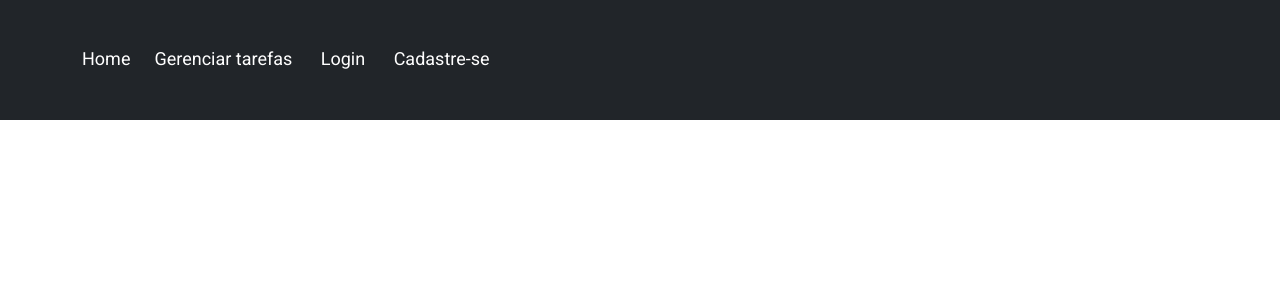
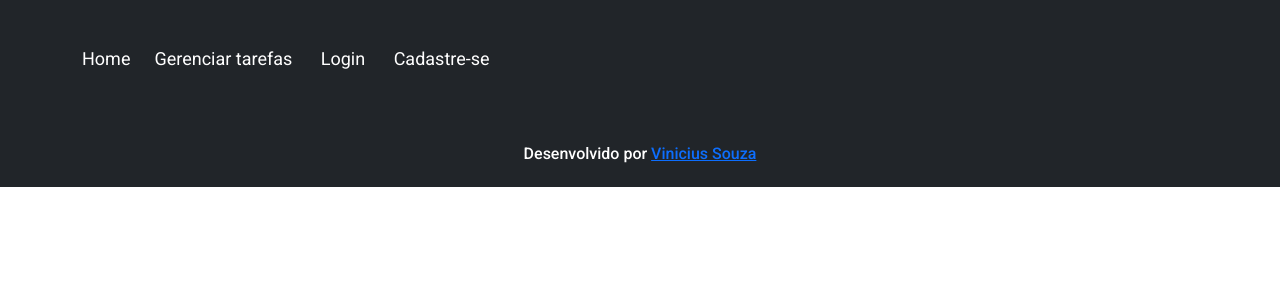
Before and after one commit to ViniciusSSouza23/todolistvue3, a Vue app: page / in a window 1280 px wide. Shown: the top 300 px of the page. Built offline with nearby package versions, Linux system fonts and the light colour scheme.

Commit message:
:construction: init footer

```diff
--- a/src/App.vue
+++ b/src/App.vue
@@ -1,12 +1,15 @@
 <template>
   <header-component />
   <router-view />
+  <footer-component />
 </template>
 <script>
 import HeaderComponent from "@/components/HeaderComponent.vue";
+import FooterComponent from "@/components/FooterComponent.vue";
 export default {
   components: {
     HeaderComponent,
+    FooterComponent,
   },
 };
 </script>
--- /dev/null
+++ b/src/components/FooterComponent.vue
@@ -0,0 +1,14 @@
+<template>
+  <footer class="footer-component bg-dark">
+    <div class="container text-center py-4">
+      <h6 class="mb-0">
+        Desenvolvido por
+        <a
+          target="_blank"
+          href="https://www.linkedin.com/in/vinicius-santos-souza/"
+          >Vinicius Souza</a
+        >
+      </h6>
+    </div>
+  </footer>
+</template>
```
